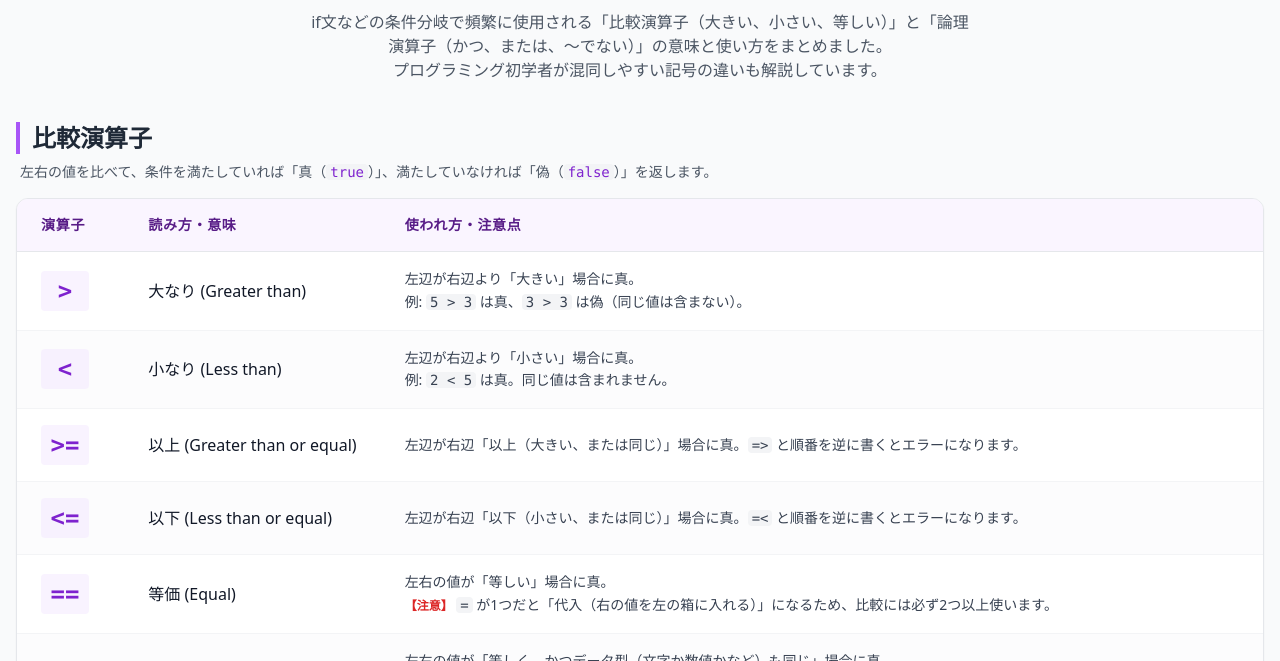
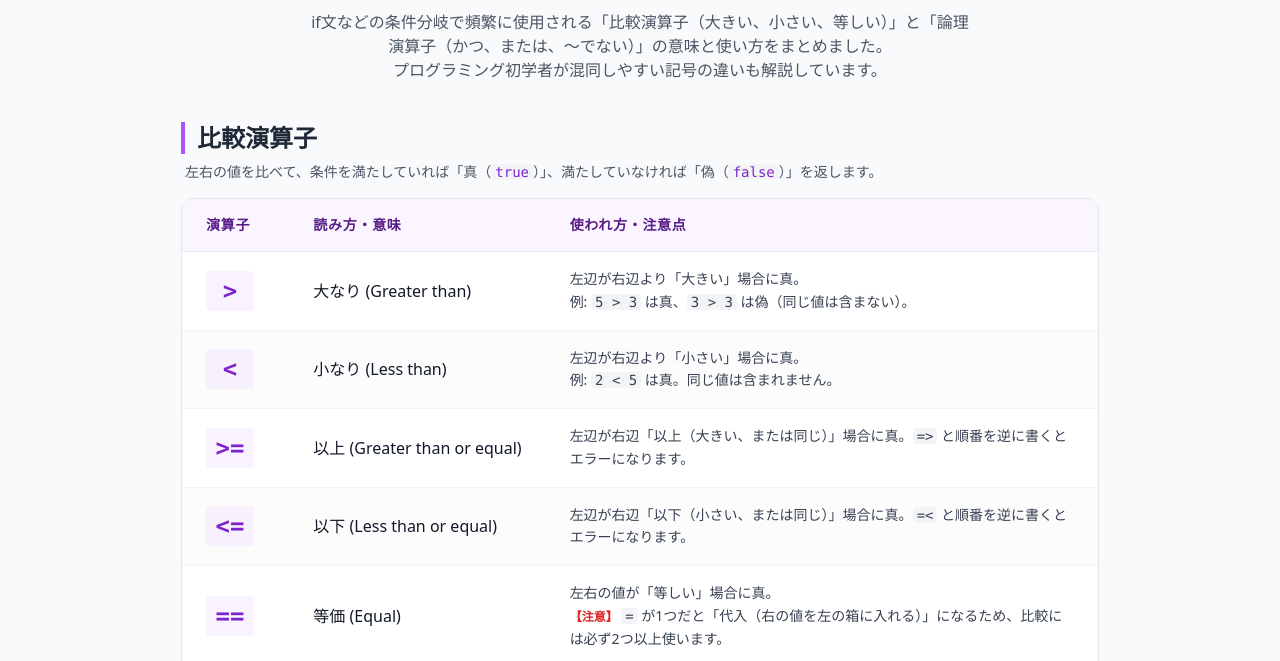
Before and after one commit to kwaka1208/library, a plain HTML site: page operator/index.html in a window 1280 px wide. Shown: the part 94-755 px from the top of the page. Drawn offline with nearby package versions, Linux system fonts and the light colour scheme.

Commit message:
横幅変更

```diff
--- a/operator/index.html
+++ b/operator/index.html
@@ -7,7 +7,7 @@
         <script src="https://cdn.tailwindcss.com"></script>
     </head>
     <body class="bg-gray-50 text-gray-800 font-sans antialiased min-h-screen">
-        <div class="max-w-7xl mx-auto px-4 py-12">
+        <div class="max-w-[950px] mx-auto px-4 py-12">
             <header class="mb-10 text-center">
                 <h1
                     class="text-3xl md:text-4xl font-extrabold text-gray-900 mb-4 tracking-tight"
```
